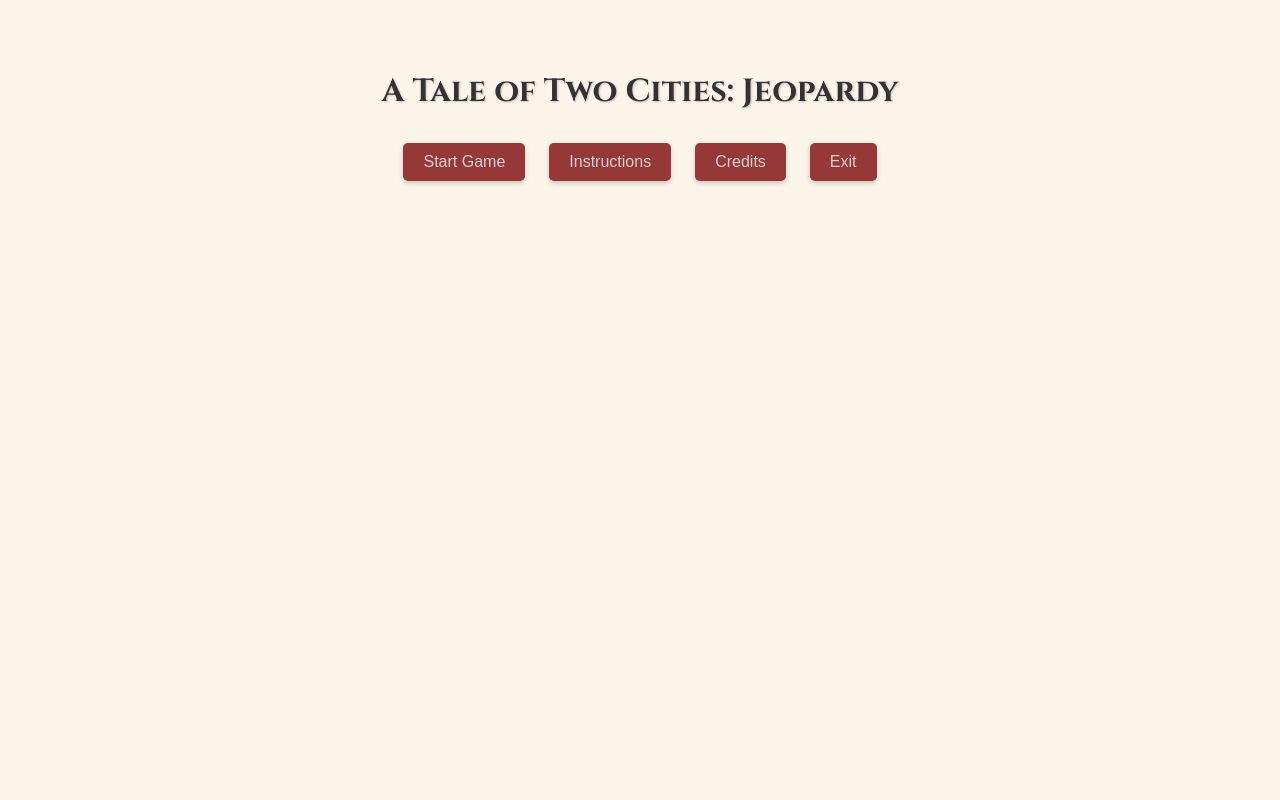
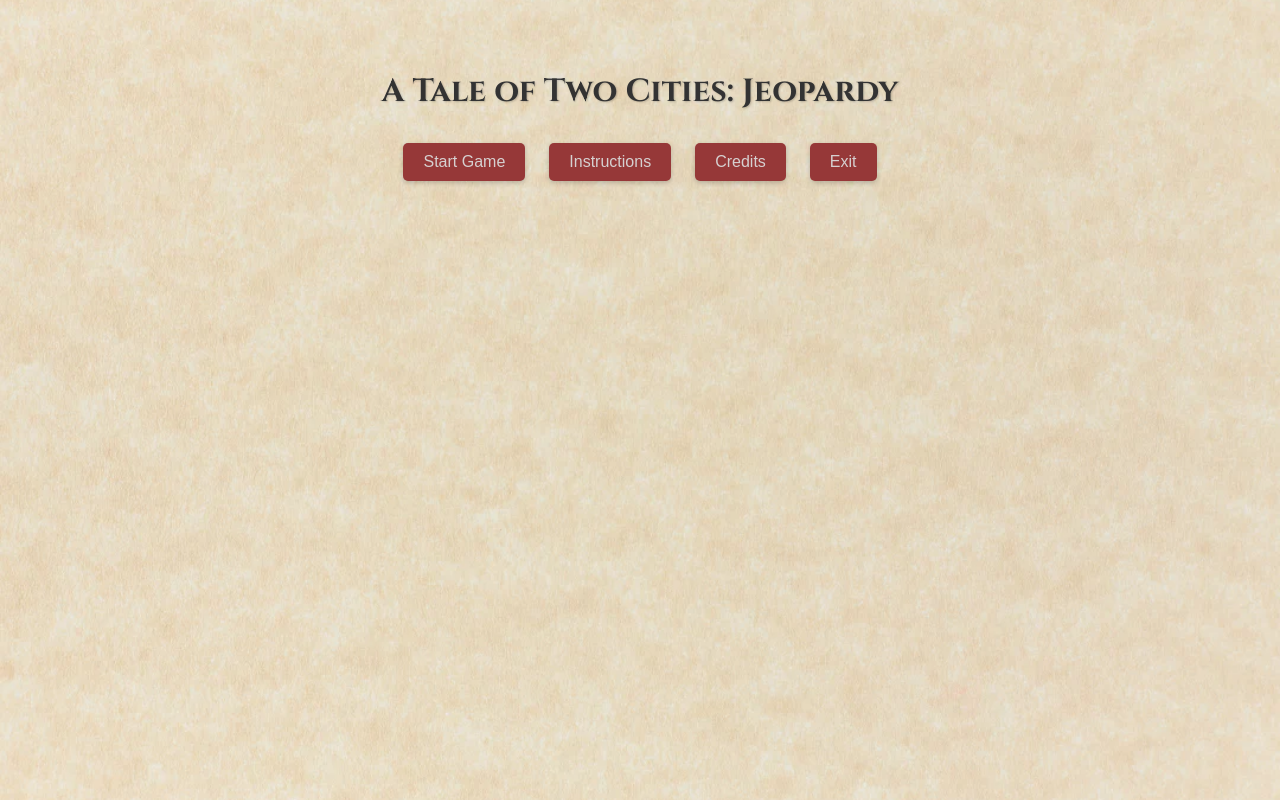
Before and after one commit to Willygoat2209/britlit, a plain HTML site: page index.html in a window 1280 px wide. Drawn offline with Linux system fonts and the light colour scheme.

Commit message:
Update index.html

```diff
--- a/index.html
+++ b/index.html
@@ -9,7 +9,8 @@
     /* Base styles */
    body {
   font-family: 'Cinzel', Georgia, serif;
-      background: #fbf5e9; /* Light parchment-like background */
+  background: url('PARCHTONE_Adged_80C_01_8e43db3a-94a2-4ea9-bc57-d5b30ef9cfb8_1080x.webp') no-repeat center center fixed;
+  background-size: cover;
   margin: 0;
   padding: 0;
   text-align: center;
```
Lines whose indentation alone changed are shown as unchanged.
